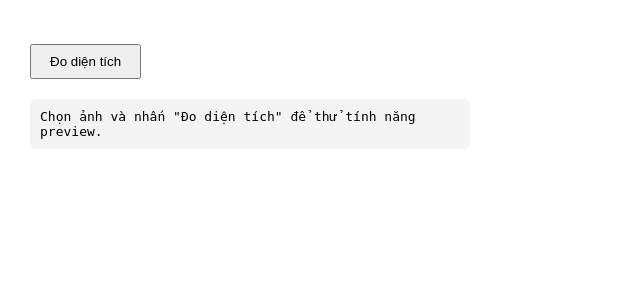
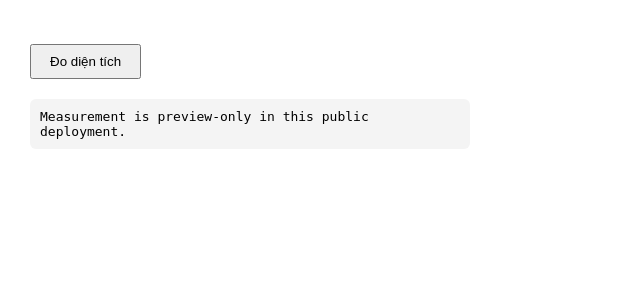
Before and after one commit to nhannguyen072003-maker/scaleproject, a FastAPI app: page / in a window 1280 px wide. Shown: the part 424-724 px from the top of the page, without its empty margins (0-640 px from the left). Run offline with FastAPI, Linux system fonts and the light colour scheme.

Commit message:
Update preview-only measurement messaging

```diff
--- a/app/routes.py
+++ b/app/routes.py
@@ -49,15 +49,6 @@ async def calibrate(data: dict = Body(...)):
 
 @router.post("/measure")
 async def measure(file: UploadFile = File(...)):
-    try:
-        from app.state import load_calibration_matrix
-    except Exception as exc:
-        return {"message": f"Measurement backend unavailable: {exc}"}
-
-    H = load_calibration_matrix()
-    if H is None:
-        return {"message": "Chưa calibrate. Vui lòng calibrate trước khi đo."}
-
     print("Received:", file.filename)
 
     try:
@@ -68,6 +59,9 @@ async def measure(file: UploadFile = File(...)):
         return {"message": f"Không đọc được ảnh: {exc}"}
 
     return {
-        "message": "Preview mode: measurement is not available in the public deployment because the image-processing backend requires native libraries that are not supported here.",
+        "message": "Preview-only mode: full measurement is not available in this public deployment. Please use the local app for complete area measurement.",
         "area_cm2": 0.0,
+        "mode": "preview",
+        "status": "preview_only",
+        "detail": "This public deployment does not support the full image-processing measurement backend."
     }
--- a/app/static/script.js
+++ b/app/static/script.js
@@ -196,13 +196,13 @@ measureBtn.addEventListener("click", async function () {
     });
 
     const result = await response.json();
+    let message = result.message || "Measurement unavailable.";
 
-    resultText.textContent = result.message;
-
-    if (result.area_cm2 !== undefined) {
-        alert(result.message);
-    } else {
-        alert(result.message);
+    if (result.mode === "preview" || result.status === "preview_only") {
+        message = "Preview-only mode: full measurement is not available in this public deployment. Please use the local app for complete area measurement.";
     }
 
+    resultText.textContent = message;
+    alert(message);
+
 });
--- a/app/templates/index.html
+++ b/app/templates/index.html
@@ -65,7 +65,7 @@ Click 4 góc giấy A4
         Đo diện tích
     </button>
 
-    <pre id="resultText">Chọn ảnh và nhấn "Đo diện tích" để thử tính năng preview.</pre>
+    <pre id="resultText">Measurement is preview-only in this public deployment.</pre>
 
     <script src="/static/script.js"></script>
 
```
Also changed, not shown: tests/test_measurement_preview.py (added, +17 -0 lines).
